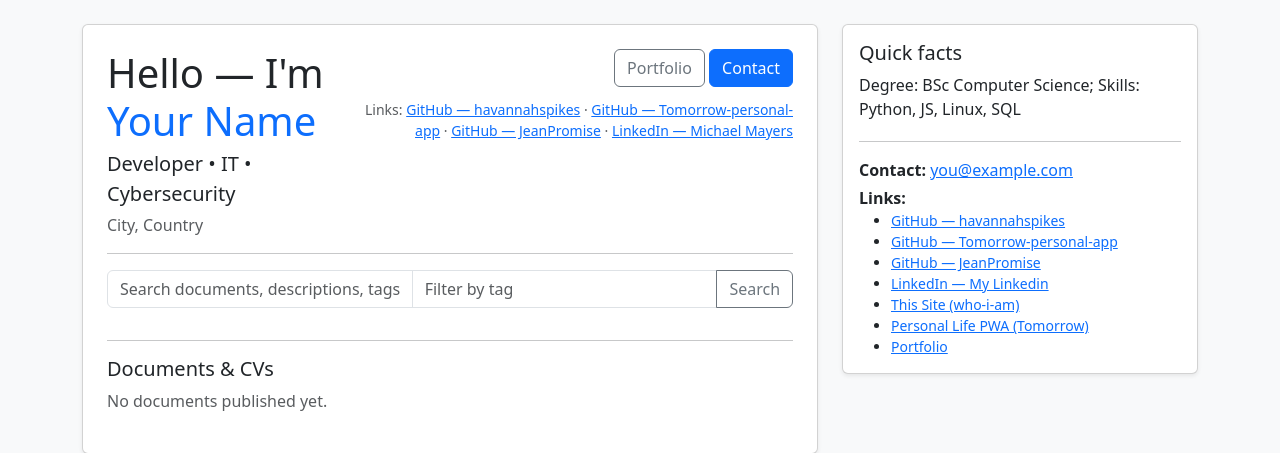
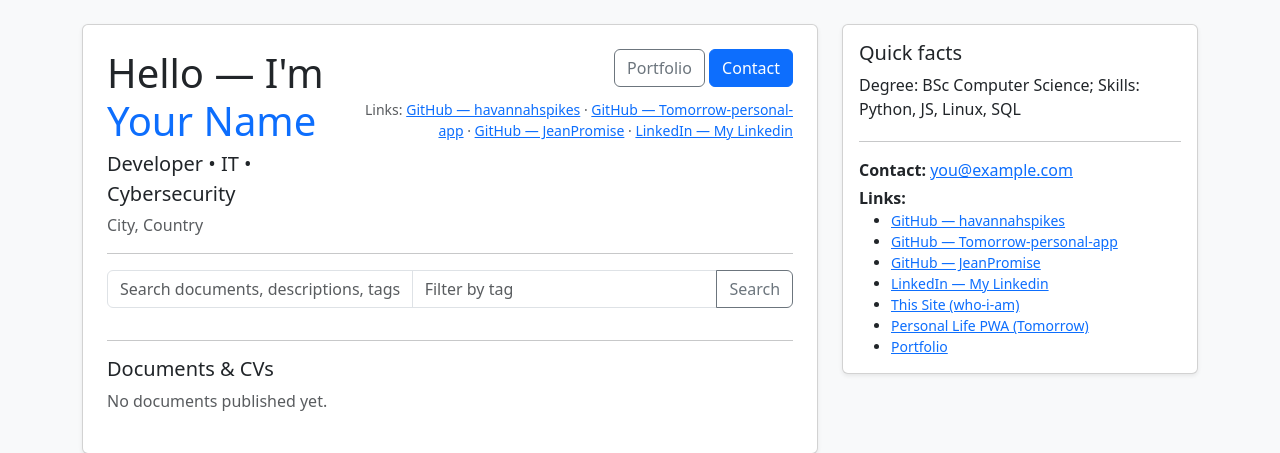
Before and after one commit to havannahspikes/who-i-am, a Flask app: page /life in a window 1280 px wide. Shown: the part 56-509 px from the top of the page. Run offline with Flask 2, Linux system fonts and the light colour scheme; data comes from the database, SQL or seed files in the repository; data that the repository does not hold is empty.

Commit message:
Update life.html

```diff
--- a/templates/life.html
+++ b/templates/life.html
@@ -21,7 +21,7 @@
             <a href="https://github.com/havannahspikes" target="_blank" rel="noopener">GitHub — havannahspikes</a> ·
             <a href="https://github.com/voyagertechco/Tomorrow-personal-app" target="_blank" rel="noopener">GitHub — Tomorrow-personal-app</a> ·
             <a href="https://github.com/JeanPromise" target="_blank" rel="noopener">GitHub — JeanPromise</a> ·
-            <a href="https://www.linkedin.com/in/jean-gift-a-26b45286" target="_blank" rel="noopener">LinkedIn — Michael Mayers</a>
+            <a href="https://www.linkedin.com/in/jean-gift-a26b45286" target="_blank" rel="noopener">LinkedIn — My Linkedin </a>
           </div>
         </div>
       </div>
```
